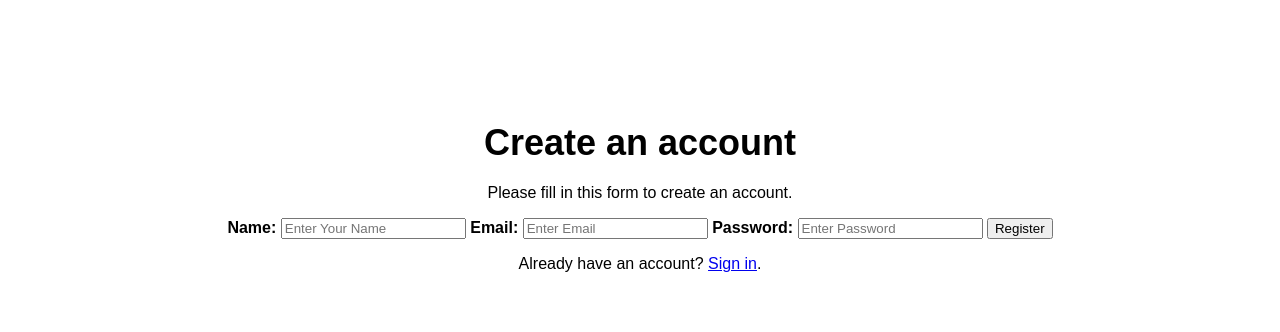
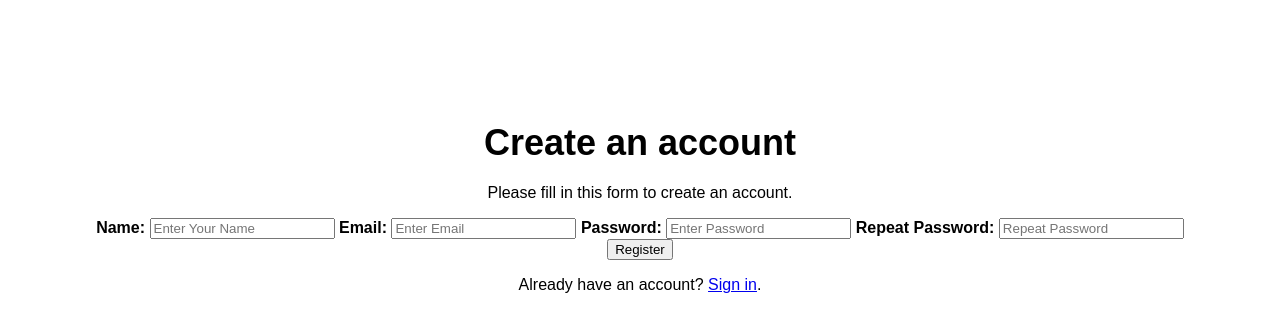
Before and after one commit to Till1983/flask-blog-project, a Flask app: page /register in a window 1280 px wide. Shown: the part 58-390 px from the top of the page. Run offline with Flask 3, Linux system fonts and the light colour scheme.

Commit message:
add repeat password field

```diff
--- a/app/templates/register.html
+++ b/app/templates/register.html
@@ -16,6 +16,9 @@
               <label for="psw"><b>Password: </b></label>
               <input type="password" placeholder="Enter Password" name="psw" id="psw" required>
 
+              <label for="rpsw"><b>Repeat Password: </b></label>
+              <input type="password" placeholder="Repeat Password" name="rpsw" id="rpsw" required>
+
               <button type="submit" class="button">Register</button>
             </form>
             </div>
```
